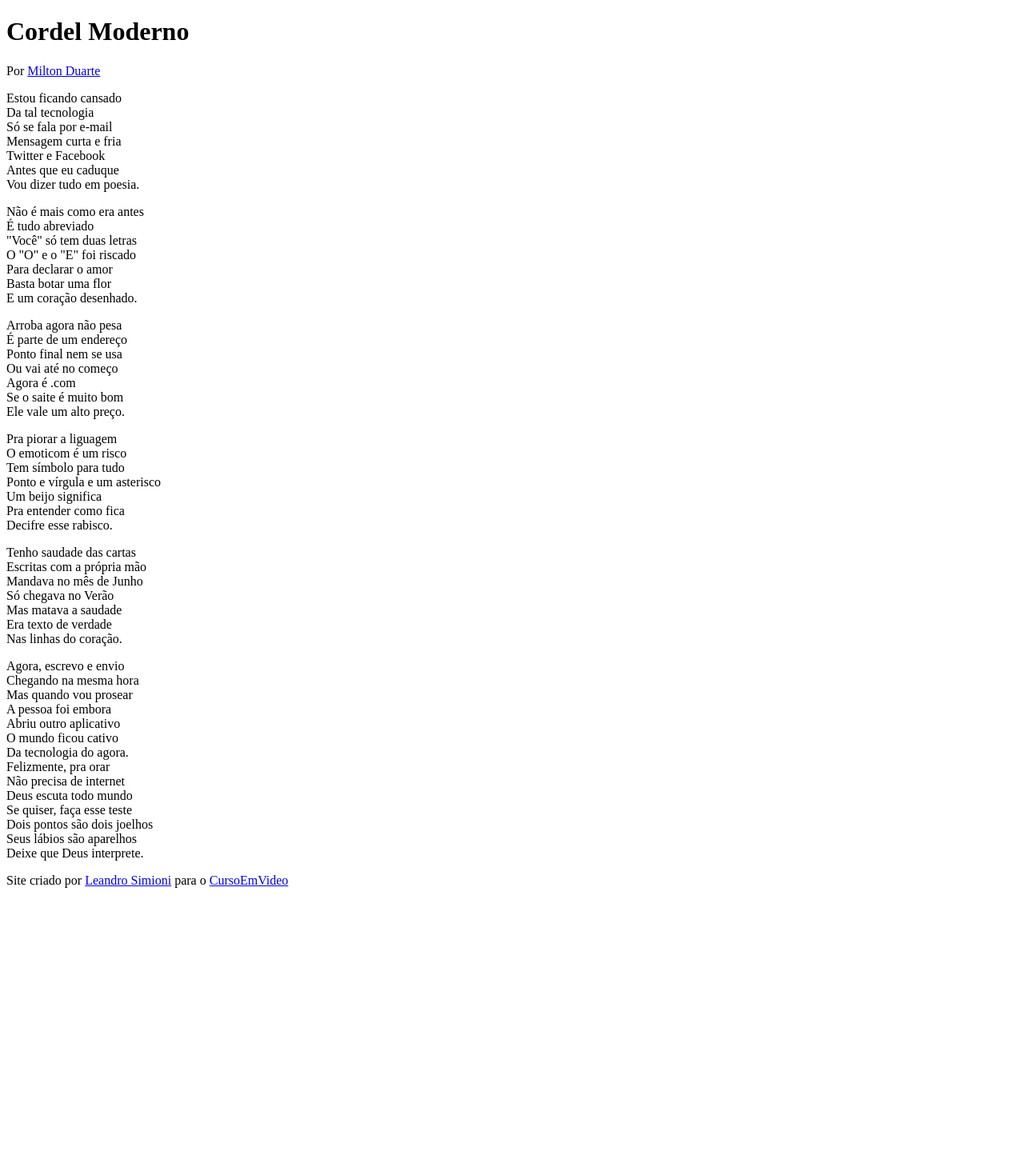
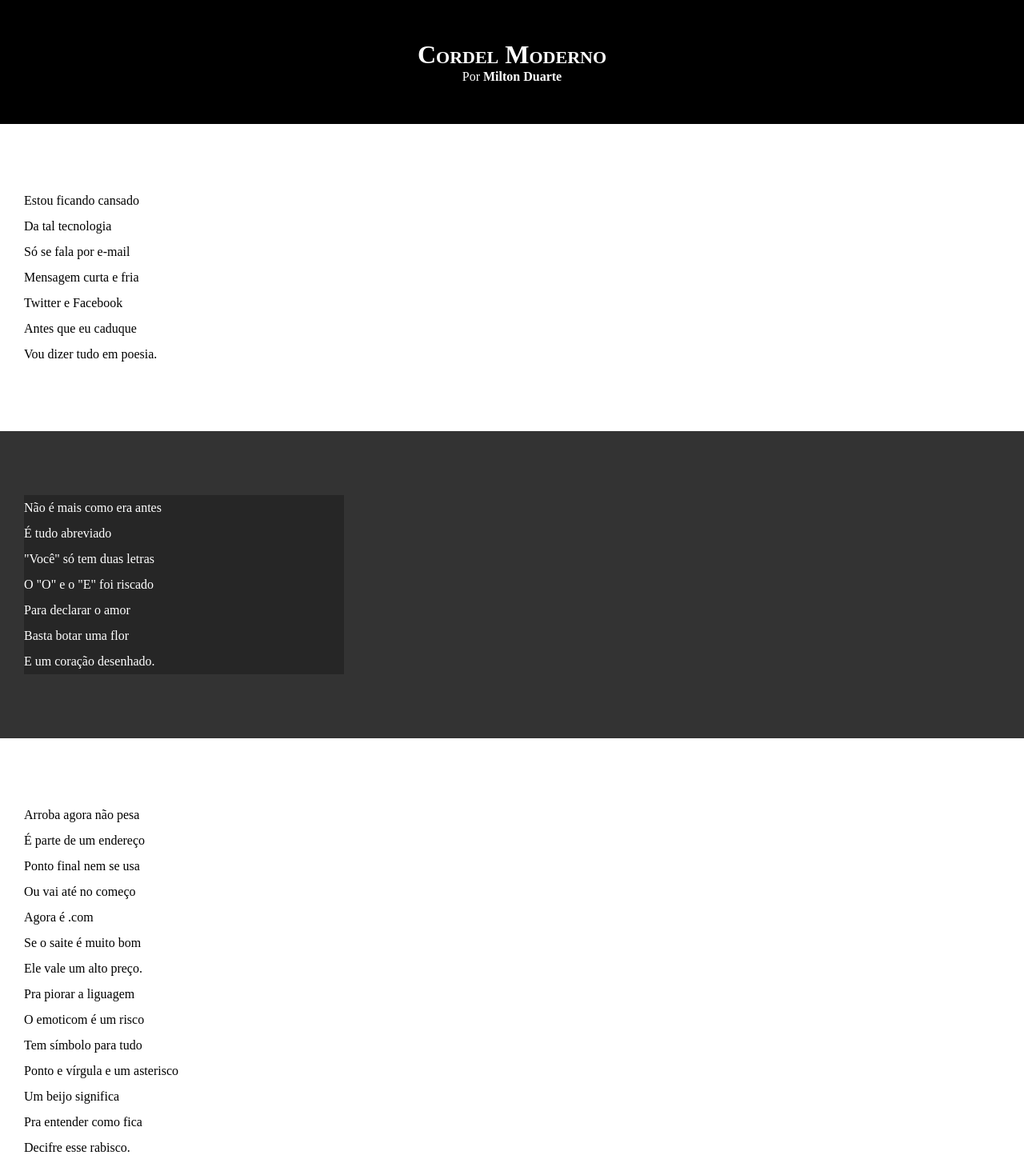
Before and after one commit to LeandroSimioni/html-css, a plain HTML site: page desafios/desafio012/index.html in a window 1280 px wide. Shown: the top 1454 px of the page at 80% size. Before the commit the page ends 1118 px from the top, so only its background shows below. Drawn offline with Linux system fonts and the light colour scheme.

Commit message:
atualizei textos e estilos

```diff
--- a/desafios/desafio012/estilo/style.css
+++ b/desafios/desafio012/estilo/style.css
@@ -1 +1,61 @@
 @charset "UTF-8";
+
+* {
+    margin: 0px;
+    padding: 0px;
+}
+
+html, body {
+    min-height: 100vh;
+    background-color: darkgray;
+}
+
+header {
+    background-color: black;
+    color: white;
+    text-align: center;
+}
+header > h1 {
+    padding-top: 50px;
+    font-variant: small-caps;
+}
+
+header > p {
+    padding-bottom: 50px;
+}
+
+header a, footer a {
+    color: white;
+    text-decoration: none;
+    font-weight: bolder;
+}
+header a:hover, footer a:hover {
+    text-decoration: underline;
+}
+section {
+    padding-top: 10vh;
+    padding-bottom: 10vh;
+    line-height: 2em;
+    padding-left: 30px;
+}
+
+section.normal {
+    background-color: white;
+    color: black;
+}
+
+section.imagem {
+    background-color: rgb(51, 51, 51);
+    color: white;
+}
+
+section.imagem > p {
+    width: 400px;
+    background-color: rgba(0, 0, 0, 0.253);
+}
+footer {
+    background-color: black;
+    color: white;
+    text-align: center;
+    padding: 10px;
+}
--- a/desafios/desafio012/index.html
+++ b/desafios/desafio012/index.html
@@ -15,7 +15,7 @@
 
     </header>
 
-    <section>
+    <section class="normal">
         Estou ficando cansado <br>
         Da tal tecnologia <br>
         Só se fala por e-mail <br>
@@ -25,7 +25,7 @@
         Vou dizer tudo em poesia.
     </section>
 
-    <section>
+    <section class="imagem">
         <p>
             Não é mais como era antes <br>
             É tudo abreviado <br>
@@ -37,7 +37,7 @@
         </p>
     </section>
 
-    <section>
+    <section class="normal">
         <p>
             Arroba agora não pesa <br>
             É parte de um endereço <br>
@@ -59,7 +59,7 @@
         </p>
     </section>
 
-    <section>
+    <section class="imagem">
         <p>
             Tenho saudade das cartas <br>
             Escritas com a própria mão <br>
@@ -71,7 +71,7 @@
         </p>
     </section>
 
-    <section>
+    <section class="normal">
         <p>
             Agora, escrevo e envio <br>
             Chegando na mesma hora <br>
@@ -79,7 +79,10 @@
             A pessoa foi embora <br>
             Abriu outro aplicativo <br>
             O mundo ficou cativo <br>
-            Da tecnologia do agora. <br>
+            Da tecnologia do agora.
+        </p>
+
+        <p>
             Felizmente, pra orar <br>
             Não precisa de internet <br>
             Deus escuta todo mundo <br>
@@ -88,6 +91,7 @@
             Seus lábios são aparelhos <br>
             Deixe que Deus interprete.
         </p>
+
     </section>
 
     <footer>Site criado por <a href="https://github.com/LeandroSimioni" target="_blank">Leandro Simioni</a> para o <a href="https://www.cursoemvideo.com" target="_blank">CursoEmVideo</a></footer>
```
